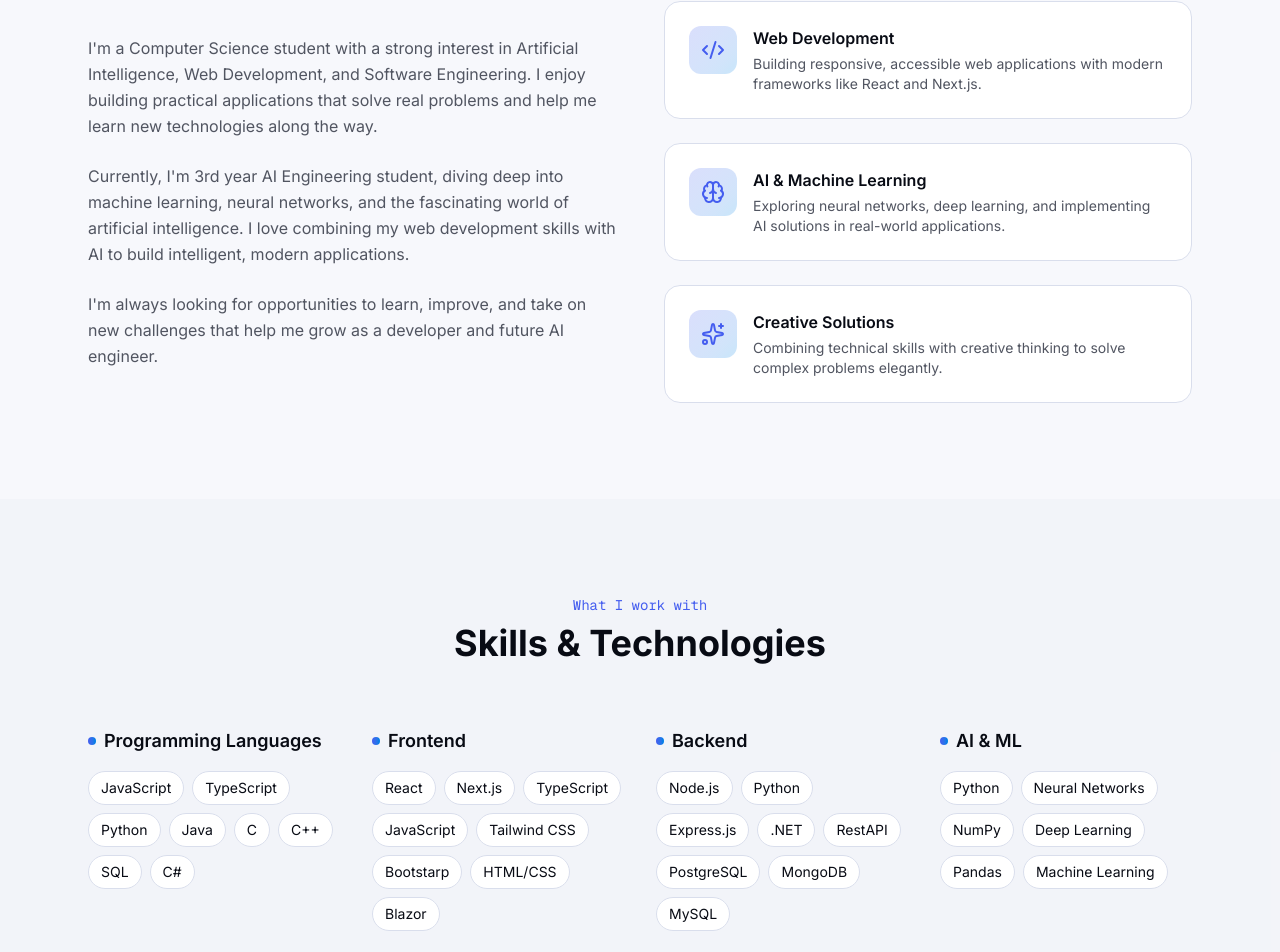
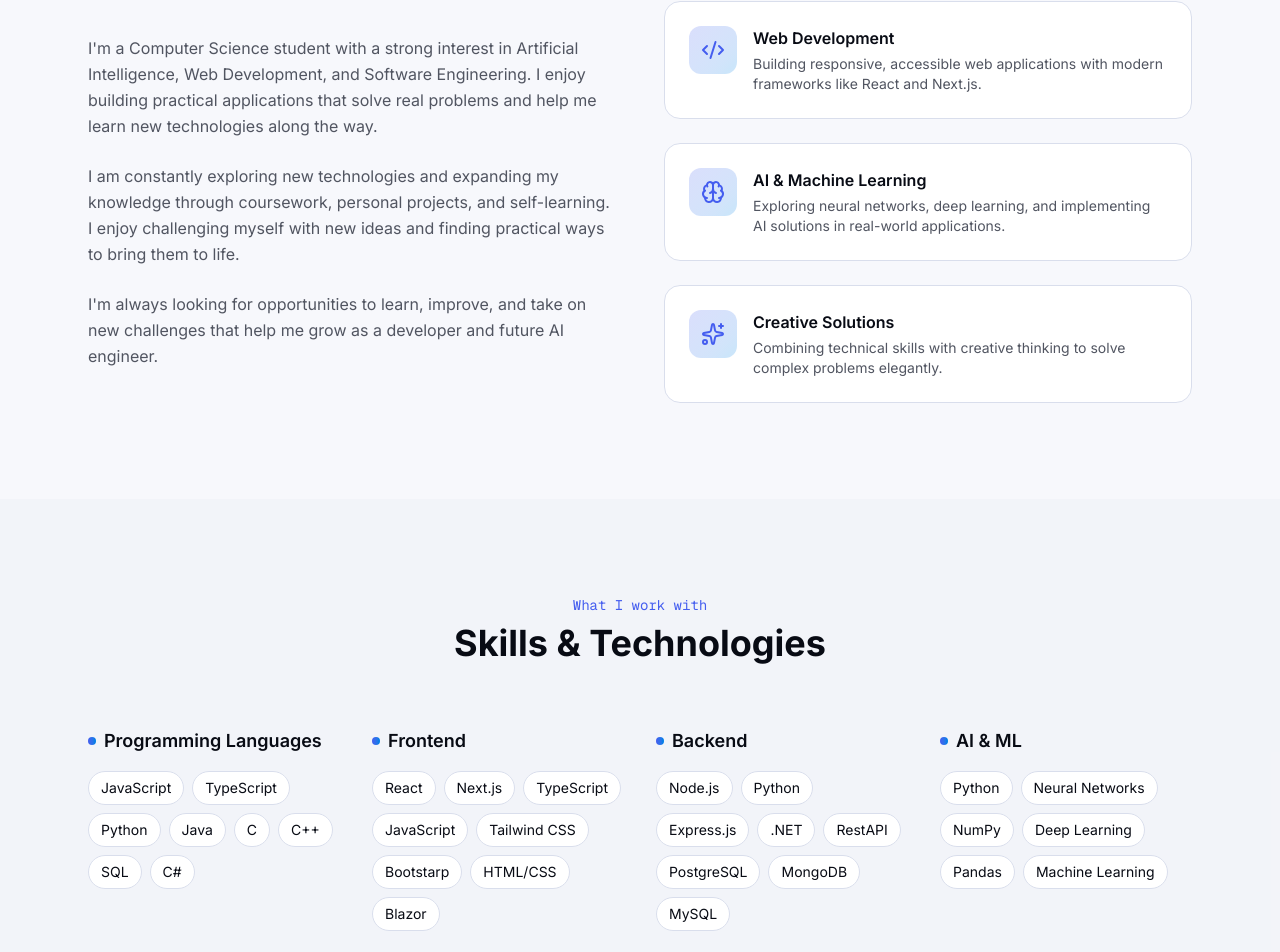
Before and after one commit to yasmine2512/my-portfolio, a Next.js app: page / in a window 1280 px wide. Shown: the part 1027-1979 px from the top of the page. Built offline with nearby package versions, Linux system fonts and the light colour scheme.

Commit message:
modified text

```diff
--- a/components/about-section.tsx
+++ b/components/about-section.tsx
@@ -44,7 +44,8 @@ export function AboutSection() {
                 I&apos;m a Computer Science student with a strong interest in Artificial Intelligence, Web Development, and Software Engineering. I enjoy building practical applications that solve real problems and help me learn new technologies along the way.
               </p>
               <p className="text-muted-foreground leading-relaxed">
-                Currently, I&apos;m 3rd year AI Engineering student, diving deep into machine learning, neural networks, and the fascinating world of artificial intelligence. I love combining my web development skills with AI to build intelligent, modern applications.
+                {/* Currently, I&apos;m 3rd year AI Engineering student, diving deep into machine learning, neural networks, and the fascinating world of artificial intelligence. I love combining my web development skills with AI to build intelligent, modern applications. */}
+                I am constantly exploring new technologies and expanding my knowledge through coursework, personal projects, and self-learning. I enjoy challenging myself with new ideas and finding practical ways to bring them to life.
               </p>
               <p className="text-muted-foreground leading-relaxed">
                I&apos;m always looking for opportunities to learn, improve, and take on new challenges that help me grow as a developer and future AI engineer.
```
